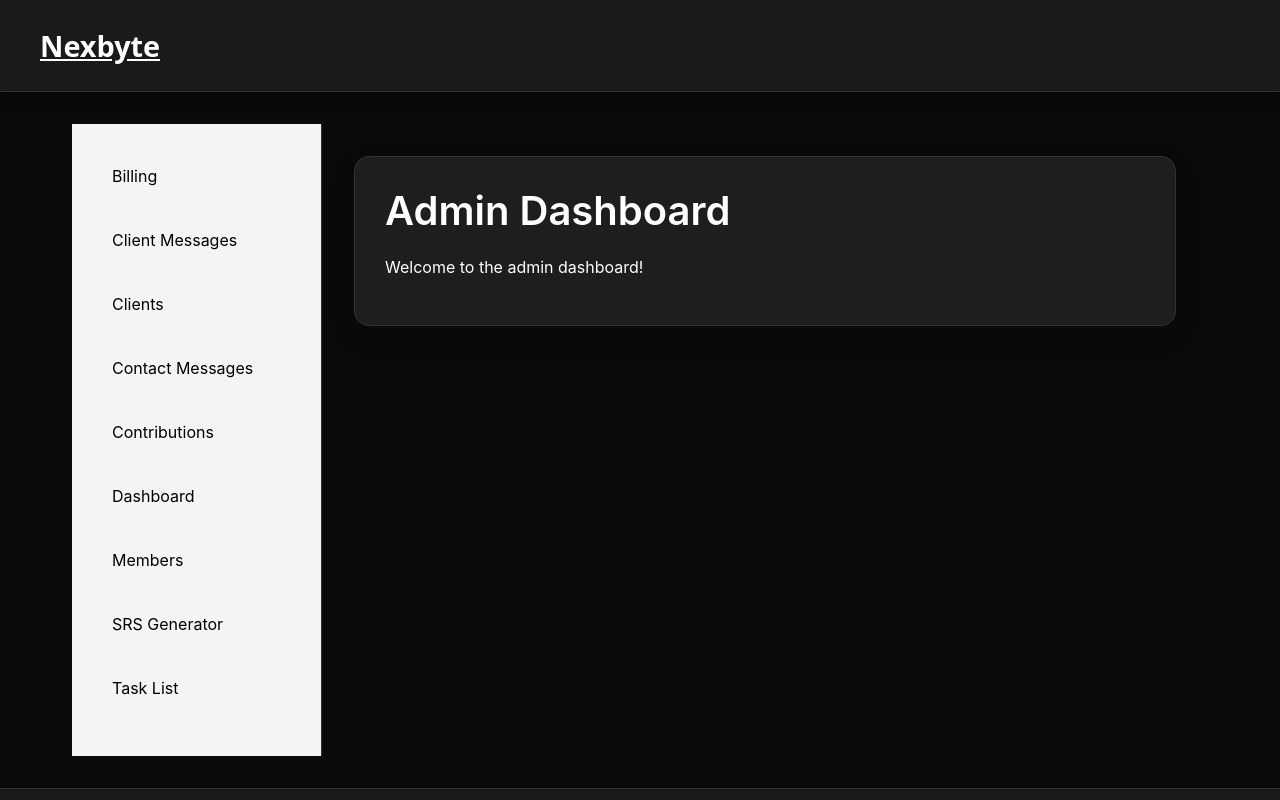
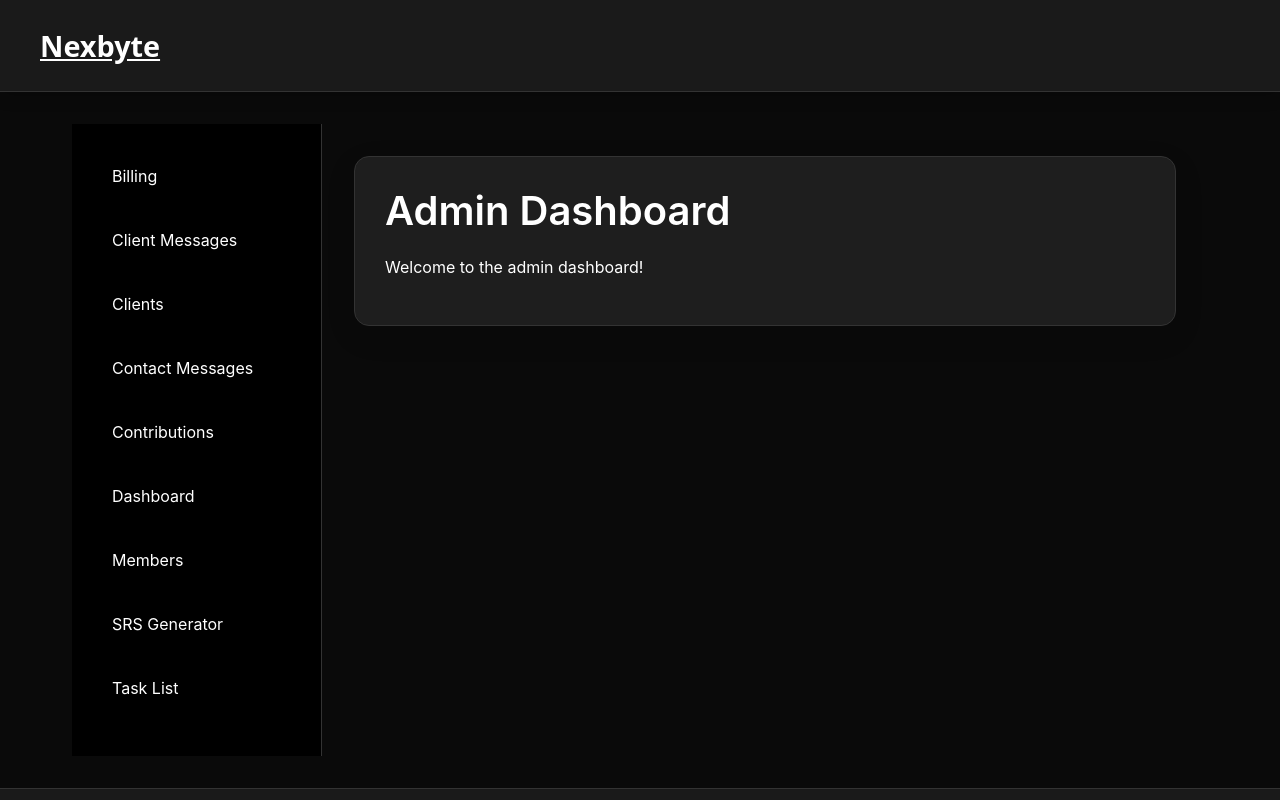
Before and after one commit to Krishna006tandon/Nexbyte_dev, a React (Create React App) app in the folder nexbyte-portfolio/: page /admin in a window 1280 px wide. Shown: the top 800 px of the page. Built offline with nearby package versions, Linux system fonts and the light colour scheme.

Commit message:
sidebar color change

```diff
--- a/nexbyte-portfolio/src/components/Sidebar.css
+++ b/nexbyte-portfolio/src/components/Sidebar.css
@@ -1,6 +1,6 @@
 .sidebar {
   width: 200px;
-  background-color: black;
+  background-color: rgb(34, 34, 34);
   padding: 20px;
   border-right: 1px solid var(--border);
 }
@@ -14,11 +14,11 @@
   display: block;
   padding: 10px;
   text-decoration: none;
-  color: black;
+  color: rgb(255, 255, 255);
   transition: background-color 0.3s ease, color 0.3s ease;
 }
 
 .sidebar li a:hover {
   background-color: var(--surface);
-  color: var(--primary-text);
+  color: rgb(50, 50, 50);
 }
--- a/nexbyte-portfolio/src/pages/ClientPanel.css
+++ b/nexbyte-portfolio/src/pages/ClientPanel.css
@@ -4,7 +4,7 @@
 
 .sidebar {
   width: 250px;
-  background-color: #f4f4f4;
+  background-color: #000000;
   padding: 20px;
 }
 
```
